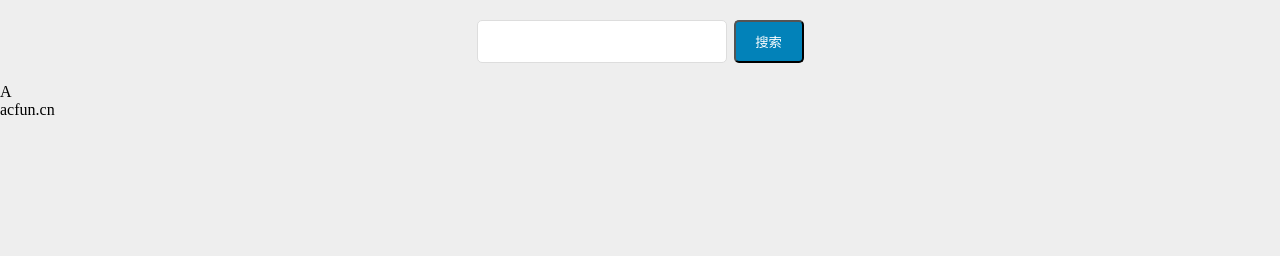
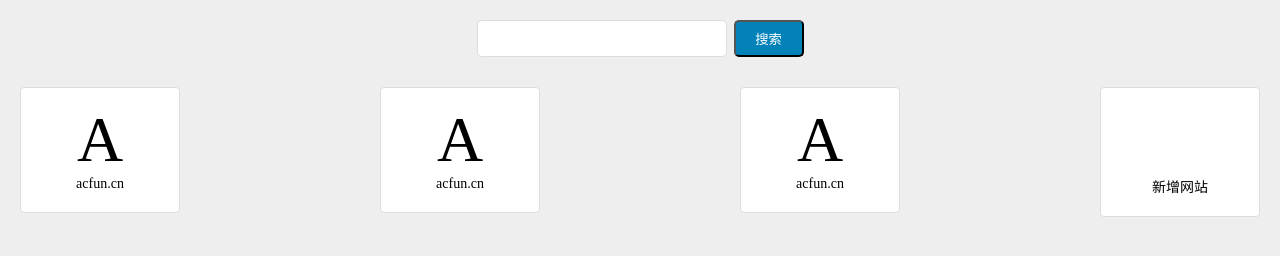
Before and after one commit to hec990/jQuery-nav, a plain HTML site: page index.html in a window 1280 px wide. Drawn offline with Linux system fonts and the light colour scheme.

Commit message:
完成导航main部分的页面开发

```diff
--- a/css/index.css
+++ b/css/index.css
@@ -1,32 +1,39 @@
 /* common css */
 * {
-   margin: 0;
-   padding: 0;
-   box-sizing: border-box;
-}
-ul {
-  list-style-type:none;
+	margin: 0;
+	padding: 0;
+	box-sizing: border-box;
 }
 
+ul {
+	list-style-type: none;
+}
+
+a {
+	color: inherit;
+	text-decoration: none;
+}
+
+/* header css */
 body {
 	background: #EEE;
 }
 
-/* header css */
 .searchForm {
 	padding: 20px;
 	display: flex;
 	justify-content: center;
 }
-.searchForm > input{
+
+.searchForm>input {
 	padding: 10px;
 	width: 250px;
 	border-radius: 5px;
 	border: 1px solid #DDD;
 }
-.searchForm > button{
+
+.searchForm>button {
 	width: 70px;
-	padding: 10px;
 	background: #0282B9;
 	color: white;
 	margin-left: 7px;
@@ -34,9 +41,48 @@
 }
 
 /* pc端 使用 */
-.searchForm button:hover{
+.searchForm button:hover {
 	cursor: pointer;
 }
 
 
 /* main css */
+
+.globalMain>.navList {
+	margin: 10px 20px;
+	display: flex;
+	flex-wrap: wrap;
+	justify-content: space-between;
+}
+
+.navList>li {
+	margin-bottom: 10px;
+}
+
+.navList>li>.nav {
+	width: 160px;
+	display: flex;
+	justify-content: center;
+	align-items: center;
+	flex-direction: column;
+	background: white;
+	border: 1px solid #DDD;
+	border-radius: 4px;
+	padding: 20px 0;
+	position: relative;
+	cursor: pointer;
+}
+
+.nav>.logo {
+	width: 64px;
+	height: 64px;
+	display: flex;
+	justify-content: center;
+	align-items: center;
+	font-size: 64px;
+}
+
+.nav>.link {
+	font-size: 14px;
+	margin-top: 4px;
+}
--- a/index.html
+++ b/index.html
@@ -6,6 +6,14 @@
 	<meta http-equiv="X-UA-Compatible" content="ie=edge">
 	<title>前航-前端导航网站</title>
 	<link rel="stylesheet" type="text/css" href="./css/index.css"/>
+	<style type="text/css">
+	    .icon {
+	       width: 1em; height: 1em;
+	       vertical-align: -0.15em;
+	       fill: currentColor;
+	       overflow: hidden;
+	    }
+	</style>
 </head>
 <body>
 	 <header class="globalHeader">
@@ -18,14 +26,37 @@
 	 <main class="globalMain">
 		 <ul class="navList">
 		 	<li>
+					<div class="nav">
+						<div class="logo">A</div>
+						<div class="link">acfun.cn</div>
+					</div>
+			</li>
+			<li>
 				<div class="nav">
 					<div class="logo">A</div>
 					<div class="link">acfun.cn</div>
 				</div>
 			</li>
+			<li>
+				<div class="nav">
+					<div class="logo">A</div>
+					<div class="link">acfun.cn</div>
+				</div>
+			</li>
+			<li>
+				<div class="nav">
+					<div class="logo">
+						<svg class="icon">
+						    <use xlink:href="#icon-add"></use>
+						</svg>
+					</div>
+					<div class="link">新增网站</div>
+				</div>
+			</li>
 		 </ul>
 	 </main>
 
+	 <script src="//at.alicdn.com/t/font_2794708_5we283d5phu.js"></script>
 
 </body>
 </html>
```
